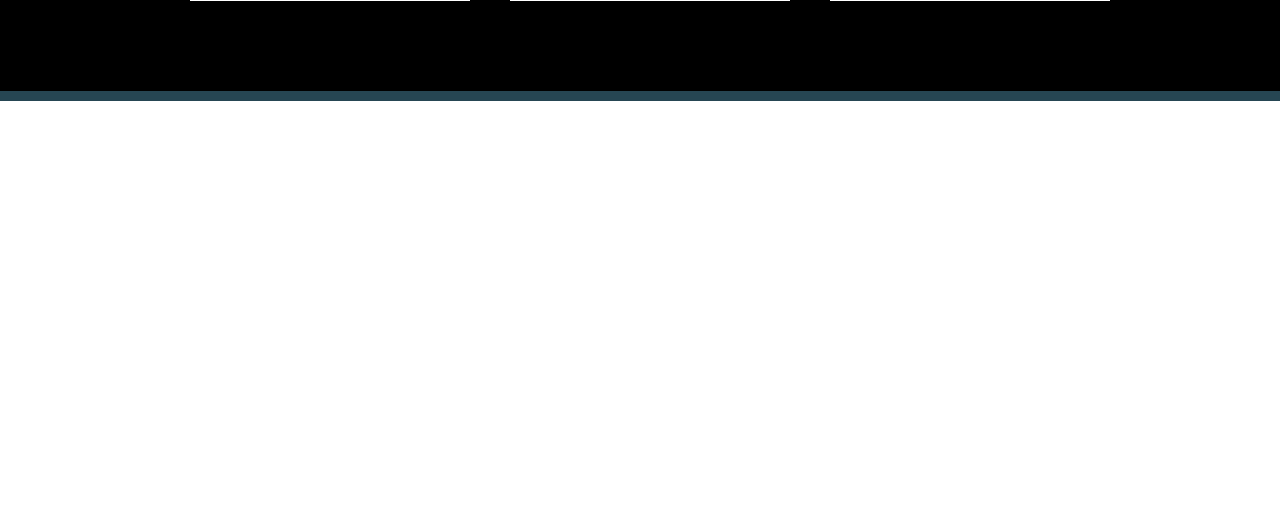
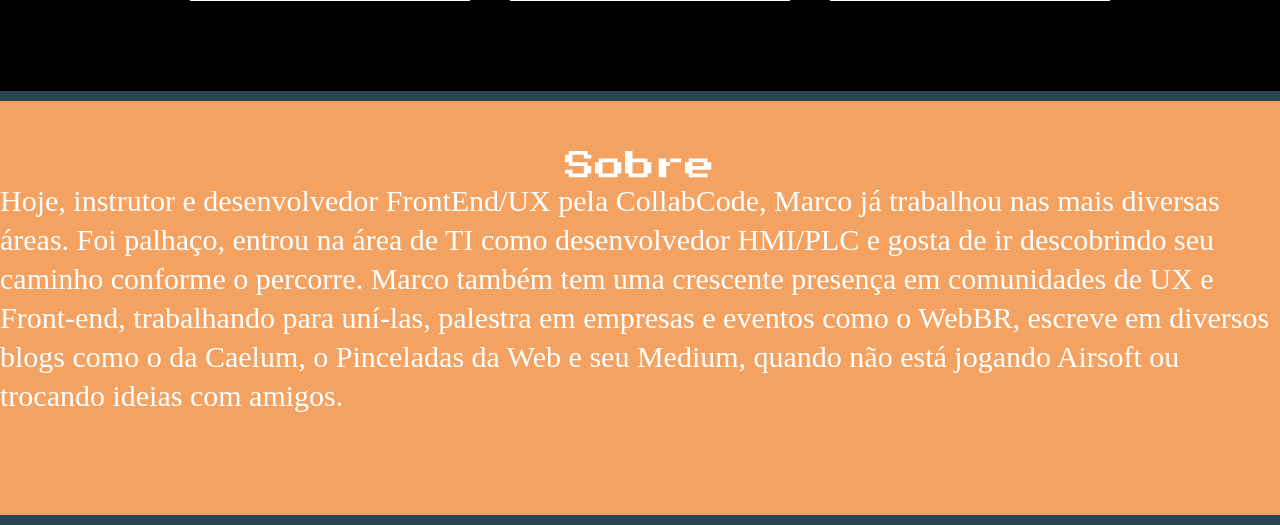
Before and after one commit to Ciso-Barros/html-css-feliz, a plain HTML site: page HTML-CSS Feliz/index.html in a window 1280 px wide. Shown: the part 1817-2342 px from the top of the page. Before the commit the page ends 1918 px from the top, so only its background shows below. Drawn offline with Linux system fonts and the light colour scheme.

Commit message:
Change section to main-section

```diff
--- /dev/null
+++ b/HTML-CSS Feliz/CSS/components/main-description.css
@@ -0,0 +1,6 @@
+.main-description{
+    color: #fff;
+    font-size: 30px;
+    font-weight: 300px;
+    line-height: 1.3;
+}
--- /dev/null
+++ b/HTML-CSS Feliz/CSS/components/main-section.css
@@ -0,0 +1,10 @@
+.main-section{
+    background-color: #F4A261;
+    padding-top: 50px;
+    padding-bottom: 100px;
+    border-bottom: 10px solid #264653;
+}
+
+.main-section.-bgblack{
+    background-color: black;
+}
--- a/HTML-CSS Feliz/index.html
+++ b/HTML-CSS Feliz/index.html
@@ -14,7 +14,7 @@
     <link rel="stylesheet" href="CSS/components/logo.css">
     <link rel="stylesheet" href="CSS/components/header.css">
     <link rel="stylesheet" href="CSS/components/banner.css">
-    <link rel="stylesheet" href="CSS/components/section.css">
+    <link rel="stylesheet" href="CSS/components/main-section.css">
     <link rel="stylesheet" href="CSS/components/button.css">
     <link rel="stylesheet" href="CSS/components/main-tittle.css">
     <link rel="stylesheet" href="CSS/components/skill-tec.css">
@@ -25,6 +25,7 @@
     <link rel="stylesheet" href="CSS/components/progress-bar.css">
     <link rel="stylesheet" href="CSS/components/wrapper-card.css">
     <link rel="stylesheet" href="CSS/components/card-project.css">
+    <link rel="stylesheet" href="CSS/components/main-description.css">
 </head>
 <body>
     <header class="header">
@@ -55,7 +56,7 @@
             </div>
     </section>
 
-    <section class="section">
+    <section class="main-section">
          <h3 class="main-title -second">Skills</h3>
 
             <div class="wrapper-skill">
@@ -93,7 +94,7 @@
                 </aside>
             </section>
 
-            <section class="section -bgblack">
+            <section class="main-section -bgblack">
 
                 <h2 class="main-title -second">Projetos</h2>
 
@@ -109,5 +110,14 @@
                     </figure>
                 </div>
             </section>
+
+            <section class="main-section">
+                <h2 class="main-title -second">Sobre</h2>
+            <p class="main-description">
+
+                Hoje, instrutor e desenvolvedor FrontEnd/UX pela CollabCode, Marco já trabalhou nas mais diversas áreas. Foi palhaço, entrou na área de TI como desenvolvedor HMI/PLC e gosta de ir descobrindo seu caminho conforme o percorre. Marco também tem uma crescente presença em comunidades de UX e Front-end, trabalhando para uní-las, palestra em empresas e eventos como o WebBR, escreve em diversos blogs como o da Caelum, o Pinceladas da Web e seu Medium, quando não está jogando Airsoft ou trocando ideias com amigos.
+            </p>
+
+            </section>
 </body>
 </html>
```
